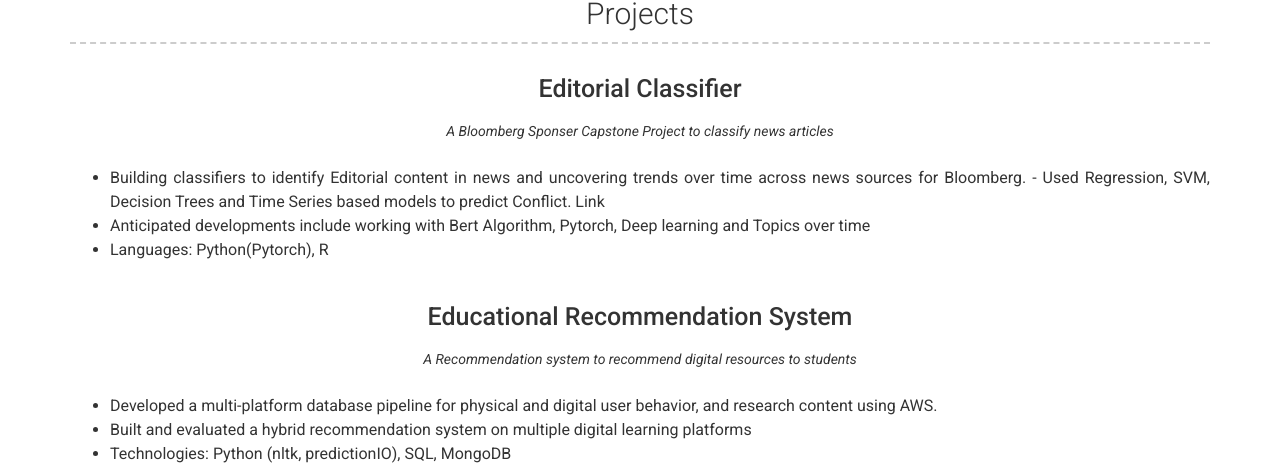
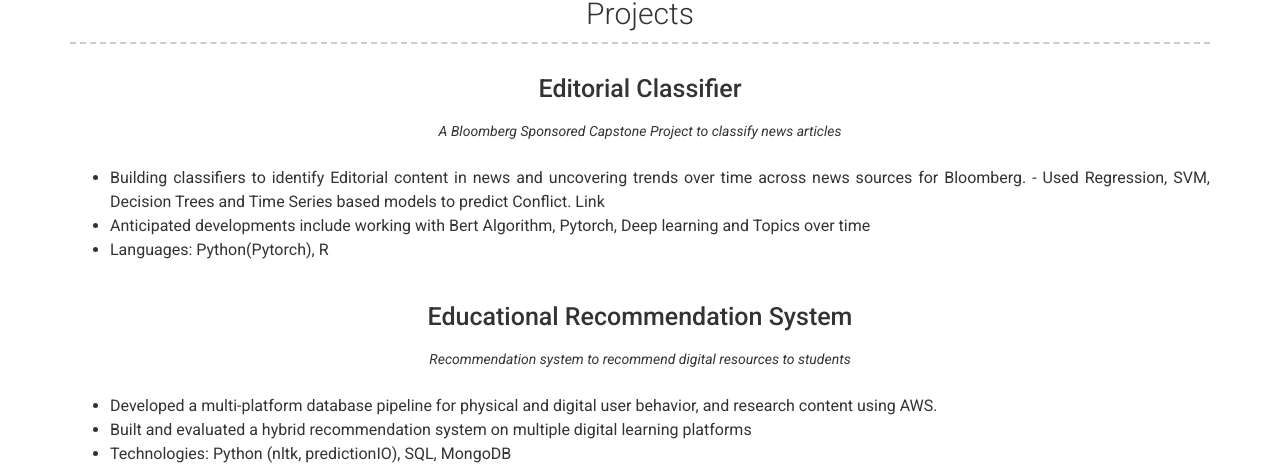
Before and after one commit to ameyakarnad/ameyakarnad.github.io, a Jekyll site: the page built from index.md, in a window 1280 px wide and 900 px high, scrolled down 1293 px. Shown: the part 137-602 px from the top of the window. Built offline with Jekyll 4.4.1, drawn with Linux system fonts in a browser that asks for light colours.

Commit message:
Update projects.yml

```diff
--- a/_data/projects.yml
+++ b/_data/projects.yml
@@ -1,7 +1,7 @@
 - layout: top-middle
   name: Editorial Classifier
   quote: >
-    A Bloomberg Sponser Capstone Project to classify news articles
+    A Bloomberg Sponsored Capstone Project to classify news articles
   description: | # this will include new lines to allow paragraphs
     - Building classifiers to identify Editorial content in news and uncovering trends over time across news sources for Bloomberg.    - Used Regression, SVM, Decision Trees and Time Series based models to predict Conflict. Link
     - Anticipated developments include working with Bert Algorithm, Pytorch, Deep learning and Topics over time
@@ -10,7 +10,7 @@
 - layout: top-middle
   name: Educational Recommendation System
   quote: >
-    A Recommendation system to recommend digital resources to students
+    Recommendation system to recommend digital resources to students
   description: | # this will include new lines to allow paragraphs
     - Developed a multi-platform database pipeline for physical and digital user behavior, and research content using AWS.
     - Built and evaluated a hybrid recommendation system on multiple digital learning platforms
```
